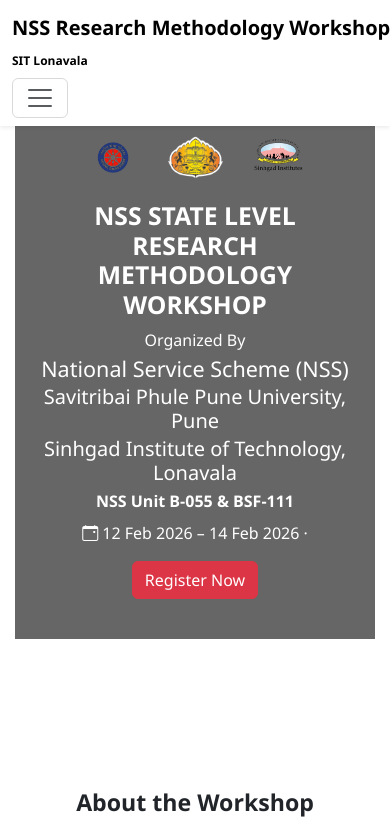
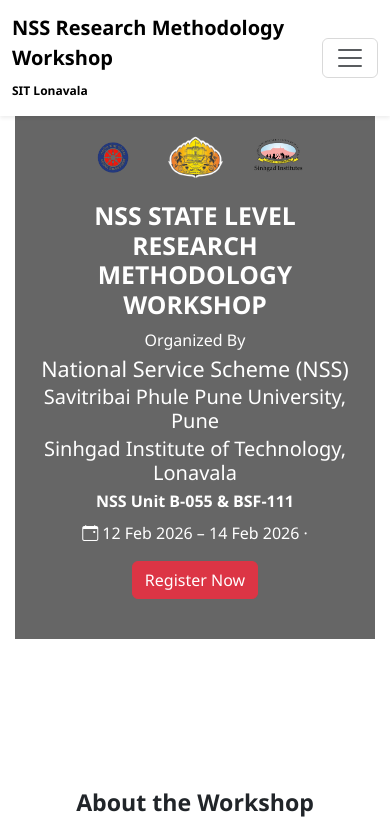
Before and after one commit to kulatharv/NSS-Research-Workshop, a plain HTML site: page index.html in a window 390 px wide. Shown: the top 839 px of the page. Drawn offline with nearby package versions, Linux system fonts and the light colour scheme; files whose address does not match are found by name.

Commit message:
Update index.html

```diff
--- a/index.html
+++ b/index.html
@@ -92,7 +92,7 @@
 <nav class="navbar navbar-expand-lg navbar-light bg-white fixed-top shadow-sm">
   <div class="container">
     <a class="navbar-brand fw-bold" href="#home">
-      NSS Research Methodology Workshop<br>
+      NSS Research Methodology<br class="d-md-none"> Workshop<br>
       <small>SIT Lonavala</small>
     </a>
 
```
